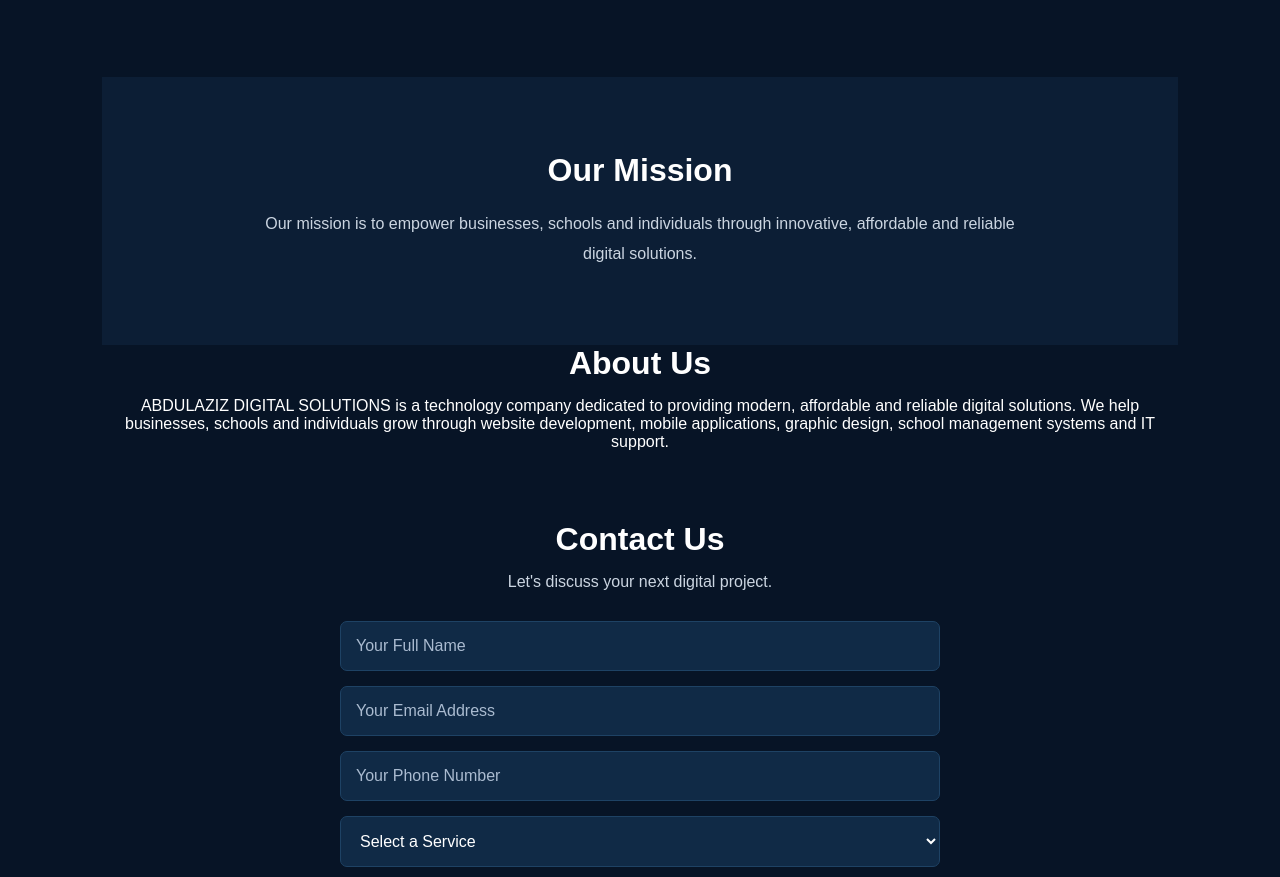
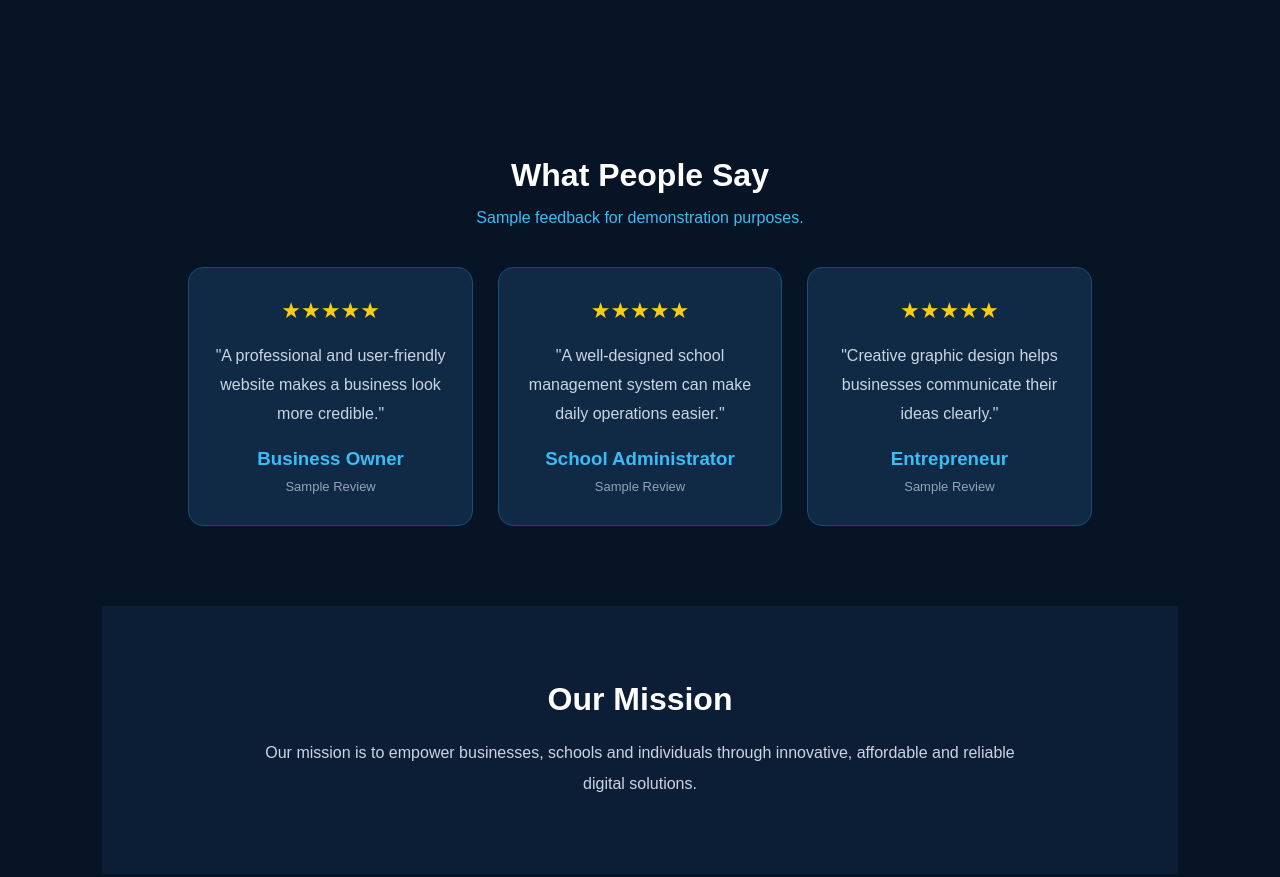
Before and after one commit to abdulazizb644-creator/abdulaziz-digital-solutions, a plain HTML site: page index.html in a window 1280 px wide. Shown: the part 2505-3382 px from the top of the page. Drawn offline with Linux system fonts and the light colour scheme.

Commit message:
Add files via upload

```diff
--- a/index.html
+++ b/index.html
@@ -184,7 +184,47 @@
     </div>
 
 </section>
+<!-- CUSTOMER TESTIMONIALS -->
+<section class="testimonials" id="testimonials">
+    <h2>What People Say</h2>
+    <p class="testimonial-intro">
+        Sample feedback for demonstration purposes.
+    </p>
 
+    <div class="testimonial-grid">
+
+        <div class="testimonial-card">
+            <div class="stars">★★★★★</div>
+            <p>
+                "A professional and user-friendly website
+                makes a business look more credible."
+            </p>
+            <h3>Business Owner</h3>
+            <span>Sample Review</span>
+        </div>
+
+        <div class="testimonial-card">
+            <div class="stars">★★★★★</div>
+            <p>
+                "A well-designed school management system
+                can make daily operations easier."
+            </p>
+            <h3>School Administrator</h3>
+            <span>Sample Review</span>
+        </div>
+
+        <div class="testimonial-card">
+            <div class="stars">★★★★★</div>
+            <p>
+                "Creative graphic design helps businesses
+                communicate their ideas clearly."
+            </p>
+            <h3>Entrepreneur</h3>
+            <span>Sample Review</span>
+        </div>
+
+    </div>
+</section>
 <!-- OUR MISSION -->
 
 <section class="mission">
--- a/style.css
+++ b/style.css
@@ -542,4 +542,61 @@ header {
         padding: 12px 17px;
         font-size: 14px;
     }
+}/* CUSTOMER TESTIMONIALS */
+.testimonials {
+    padding: 80px 8%;
+    text-align: center;
+    background: #071426;
 }
+
+.testimonials h2 {
+    font-size: 32px;
+    margin-bottom: 15px;
+    color: #ffffff;
+}
+
+.testimonial-intro {
+    color: #38bdf8;
+    margin-bottom: 40px;
+}
+
+.testimonial-grid {
+    display: grid;
+    grid-template-columns: repeat(auto-fit, minmax(230px, 1fr));
+    gap: 25px;
+}
+
+.testimonial-card {
+    background: #102a46;
+    padding: 30px 25px;
+    border: 1px solid #164e75;
+    border-radius: 15px;
+    transition: 0.3s ease;
+}
+
+.testimonial-card:hover {
+    transform: translateY(-6px);
+    border-color: #38bdf8;
+}
+
+.testimonial-card .stars {
+    color: #facc15;
+    font-size: 22px;
+    margin-bottom: 18px;
+}
+
+.testimonial-card p {
+    color: #cbd5e1;
+    line-height: 1.8;
+    margin-bottom: 20px;
+}
+
+.testimonial-card h3 {
+    color: #38bdf8;
+    margin-bottom: 7px;
+}
+
+.testimonial-card span {
+    color: #94a3b8;
+    font-size: 13px;
+}
```
